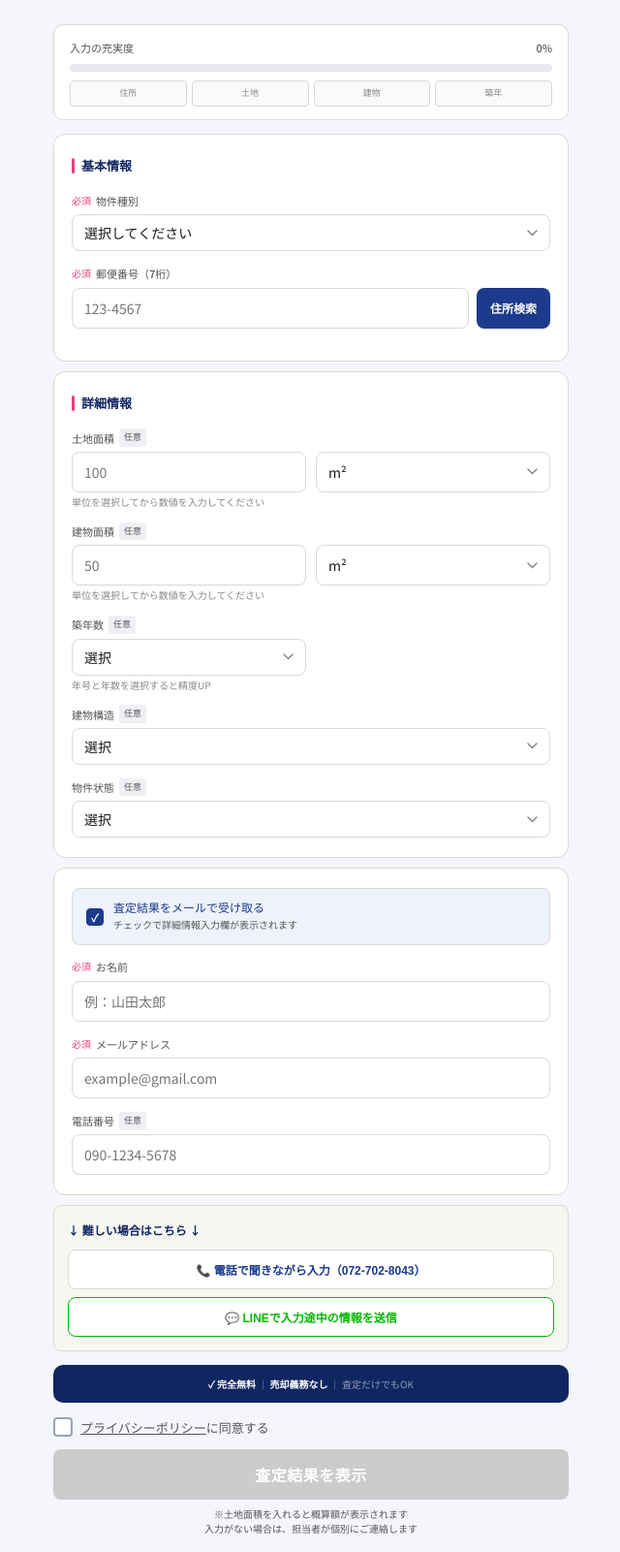
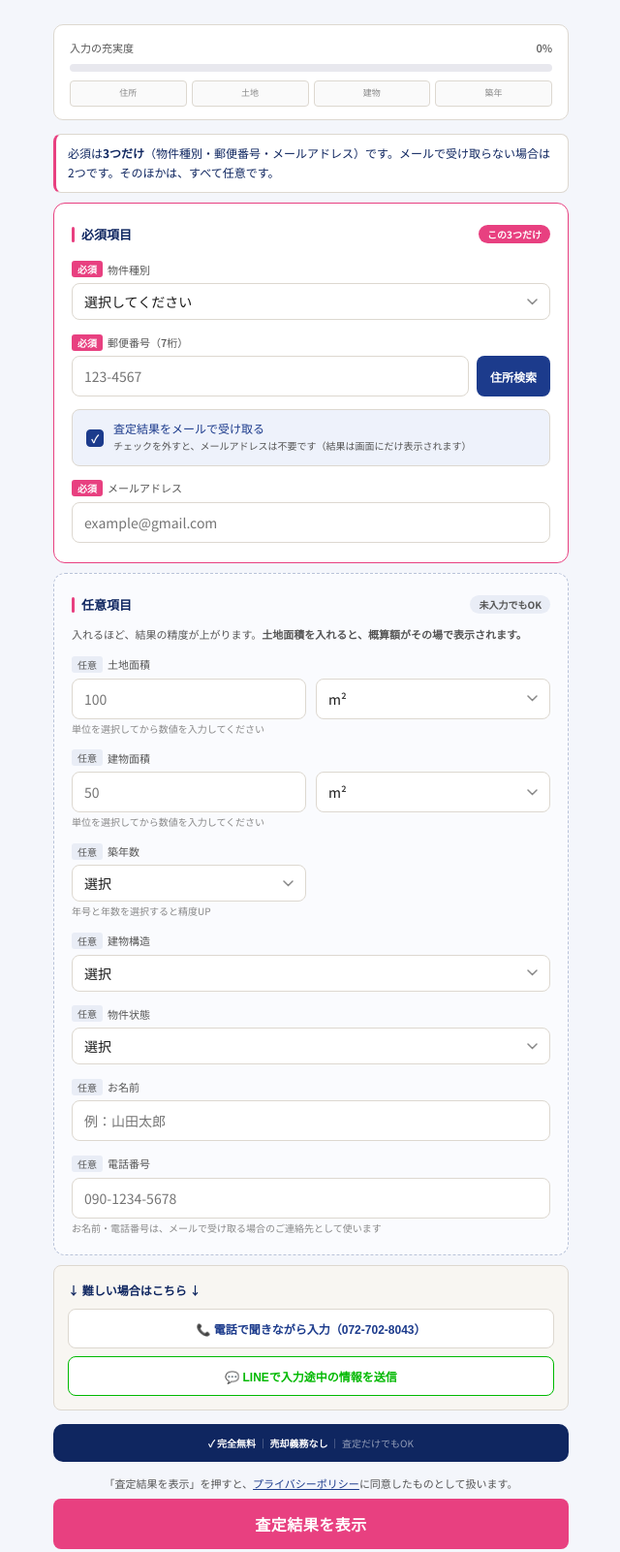
Before and after one commit to halmax31/agentyell, a plain HTML site: page form/index.html in a window 1280 px wide. Shown: the part 381-1982 px from the top of the page at 97% size, without its empty margins (319-959 px from the left). Drawn offline with Linux system fonts and the light colour scheme.

Commit message:
査定フォーム: 同意チェックボックスをやめ、お名前を任意に、必須/任意を2ブロックに分ける
- 携帯で不具合の残っていた「プライバシーポリシーに同意する」チェックボックスをやめ、送信ボタンを常に押せるようにした。ボタンの直前に「押すと同意したものとして扱う」旨とポリシーへのリンクを表示
- お名前を任意に(メールアドレスだけが必須)。お名前・電話番号は、メールで受け取る場合のご連絡先として任意欄に置いた
- 入力欄を「必須項目(3つだけ)」と「任意項目(未入力でもOK)」の2ブロックに分け、必須/任意のバッジをはっきり区別
- 郵便番号が7桁そろったら、住所検索を自動で行う(押し忘れによるエラーの防止)
- verify-site.js の同意まわりの確認を、新しい作りに合わせた

Co-Authored-By: Claude Sonnet 5.5 <noreply@anthropic.com>

```diff
--- a/form/index.html
+++ b/form/index.html
@@ -107,8 +107,19 @@ a{ color:inherit; text-decoration:none; }
 .field{ margin-bottom:13px; }
 .field:last-child{ margin-bottom:0; }
 label{ display:flex; align-items:center; gap:5px; font-size:11px; font-weight:500; color:var(--muted); margin-bottom:4px; }
-.req{ color:var(--pink); font-size:10px; }
-.opt{ font-size:9px; background:#f0f0f4; color:var(--muted); padding:1px 5px; border-radius:3px; }
+.req{ background:var(--pink); color:#fff; font-size:10px; font-weight:700; padding:1px 6px; border-radius:3px; line-height:1.5; }
+.opt{ font-size:10px; background:#e9edf6; color:var(--muted); padding:1px 6px; border-radius:3px; line-height:1.5; }
+/* 必須ブロックと任意ブロックを分ける */
+.card-req{ border:1.5px solid var(--pink); }
+.card-opt{ background:#fafbfe; border:1px dashed #b9c3d9; }
+.sec-badge{ margin-left:auto; font-size:10px; font-weight:700; padding:2px 9px; border-radius:10px; }
+.sec-badge.req{ background:var(--pink); color:#fff; }
+.sec-badge.opt{ background:#e9edf6; color:var(--muted); }
+.req-lead{ font-size:12px; color:var(--navy-d); background:#fff; border:1px solid var(--border); border-left:3px solid var(--pink); border-radius:8px; padding:9px 12px; margin-bottom:10px; line-height:1.7; }
+.opt-lead{ font-size:11px; color:var(--muted); margin:-4px 0 12px; line-height:1.6; }
+.contact-opt.hide{ display:none; }
+.consent-note{ text-align:center; font-size:11px; color:var(--muted); margin-top:14px; line-height:1.6; }
+.consent-note a{ color:var(--navy); text-decoration:underline; }
 .hint{ font-size:10px; color:var(--light); margin-top:3px; line-height:1.4; }
 
 input, select{
@@ -275,10 +286,12 @@ select{
       </div>
     </div>
 
-    <div class="card">
-      <div class="sec-title">基本情報</div>
+    <div class="req-lead">必須は<b>3つだけ</b>（物件種別・郵便番号・メールアドレス）です。メールで受け取らない場合は2つです。そのほかは、すべて任意です。</div>
 
-      <!-- 物件種別 -->
+    <!-- 必須項目（ここだけで査定できます） -->
+    <div class="card card-req">
+      <div class="sec-title">必須項目<span class="sec-badge req">この3つだけ</span></div>
+
       <div class="field">
         <label><span class="req">必須</span> 物件種別</label>
         <select id="f-type" onchange="updatePrec()">
@@ -292,35 +305,50 @@ select{
         </select>
       </div>
 
-      <!-- 郵便番号検索 -->
       <div class="field">
         <label><span class="req">必須</span> 郵便番号（7桁）</label>
         <div class="zip-row">
-          <input type="text" id="f-zip" placeholder="123-4567" maxlength="8" inputmode="numeric" oninput="this.value=this.value.replace(/[^0-9-]/g,'')">
+          <input type="text" id="f-zip" placeholder="123-4567" maxlength="8" inputmode="numeric" oninput="this.value=this.value.replace(/[^0-9-]/g,'');if(this.value.replace(/-/g,'').length===7)doZipLookup()">
           <button type="button" class="zip-btn" onclick="doZipLookup()">住所検索</button>
         </div>
         <div class="zip-msg" id="zip-msg"></div>
       </div>
 
-      <!-- 住所 -->
+      <!-- 住所検索のあとに出る（自動で入る） -->
       <div class="field" id="city-f" style="display:none;">
-        <label>市区町村</label>
+        <label>市区町村（自動）</label>
         <input type="text" id="f-city" readonly style="background:#f5f5f5;">
       </div>
 
       <div class="field" id="addr-f" style="display:none;">
-        <label>番地・その他</label>
+        <label>町名・番地（自動で入ります。番地まで入れると精度UP）</label>
         <input type="text" id="f-addr" placeholder="例：1-2-3">
       </div>
 
+      <!-- メールで受け取る（初期はオン。外すと、メールアドレスは不要） -->
+      <div class="email-toggle" id="email-toggle" onclick="toggleEmail()">
+        <div class="tcheck" id="tcheck"></div>
+        <div>
+          <div class="toggle-text">査定結果をメールで受け取る</div>
+          <div class="toggle-sub">チェックを外すと、メールアドレスは不要です（結果は画面にだけ表示されます）</div>
+        </div>
+      </div>
+
+      <div class="email-fields" id="email-fields">
+        <div class="field" style="margin-top:12px;">
+          <label><span class="req">必須</span> メールアドレス</label>
+          <input type="email" id="f-email" placeholder="example@gmail.com" onchange="updatePrec()">
+        </div>
+      </div>
     </div>
 
-    <div class="card">
-      <div class="sec-title">詳細情報</div>
+    <!-- 任意項目（未入力でも査定できます） -->
+    <div class="card card-opt">
+      <div class="sec-title">任意項目<span class="sec-badge opt">未入力でもOK</span></div>
+      <div class="opt-lead">入れるほど、結果の精度が上がります。<b>土地面積を入れると、概算額がその場で表示されます。</b></div>
 
-      <!-- 土地面積（改善版） -->
       <div class="field">
-        <label>土地面積 <span class="opt">任意</span></label>
+        <label><span class="opt">任意</span> 土地面積</label>
         <div class="two">
           <input type="number" id="f-land" placeholder="100" min="0" step="0.1" onchange="updatePrec()">
           <select id="f-land-unit" onchange="updatePrec()">
@@ -331,9 +359,8 @@ select{
         <div class="hint">単位を選択してから数値を入力してください</div>
       </div>
 
-      <!-- 建物面積（改善版） -->
       <div class="field">
-        <label>建物面積 <span class="opt">任意</span></label>
+        <label><span class="opt">任意</span> 建物面積</label>
         <div class="two">
           <input type="number" id="f-bldg" placeholder="50" min="0" step="0.1" onchange="updatePrec()">
           <select id="f-bldg-unit" onchange="updatePrec()">
@@ -344,9 +371,8 @@ select{
         <div class="hint">単位を選択してから数値を入力してください</div>
       </div>
 
-      <!-- 築年数（プルダウン化） -->
       <div class="field">
-        <label>築年数 <span class="opt">任意</span></label>
+        <label><span class="opt">任意</span> 築年数</label>
         <div class="two">
           <select id="f-age-era" onchange="updateAgeInput()">
             <option value="">選択</option>
@@ -360,9 +386,8 @@ select{
         <div class="hint">年号と年数を選択すると精度UP</div>
       </div>
 
-      <!-- 構造 -->
       <div class="field">
-        <label>建物構造 <span class="opt">任意</span></label>
+        <label><span class="opt">任意</span> 建物構造</label>
         <select id="f-struct" onchange="updatePrec()">
           <option value="">選択</option>
           <option value="木造">木造</option>
@@ -373,9 +398,8 @@ select{
         </select>
       </div>
 
-      <!-- コンディション -->
       <div class="field">
-        <label>物件状態 <span class="opt">任意</span></label>
+        <label><span class="opt">任意</span> 物件状態</label>
         <select id="f-cond" onchange="updatePrec()">
           <option value="">選択</option>
           <option value="新築">新築</option>
@@ -386,30 +410,16 @@ select{
         </select>
       </div>
 
-    </div>
-
-    <!-- メール受け取り（任意 - ユーザー選択式） -->
-    <div class="card">
-      <div class="email-toggle" id="email-toggle" onclick="toggleEmail()">
-        <div class="tcheck" id="tcheck"></div>
-        <div>
-          <div class="toggle-text">査定結果をメールで受け取る</div>
-          <div class="toggle-sub">チェックで詳細情報入力欄が表示されます</div>
-        </div>
-      </div>
-
-      <div class="email-fields" id="email-fields">
-        <div class="field" style="margin-top:12px;">
-          <label><span class="req">必須</span> お名前</label>
-          <input type="text" id="f-name" placeholder="例：山田太郎" onchange="updatePrec()">
+      <!-- ご連絡先（メールで受け取る場合だけ使う） -->
+      <div class="contact-opt" id="contact-opt">
+        <div class="field">
+          <label><span class="opt">任意</span> お名前</label>
+          <input type="text" id="f-name" placeholder="例：山田太郎" autocomplete="name" onchange="updatePrec()">
         </div>
         <div class="field">
-          <label><span class="req">必須</span> メールアドレス</label>
-          <input type="email" id="f-email" placeholder="example@gmail.com" onchange="updatePrec()">
-        </div>
-        <div class="field">
-          <label>電話番号 <span class="opt">任意</span></label>
-          <input type="tel" id="f-tel" placeholder="090-1234-5678">
+          <label><span class="opt">任意</span> 電話番号</label>
+          <input type="tel" id="f-tel" placeholder="090-1234-5678" autocomplete="tel">
+          <div class="hint">お名前・電話番号は、メールで受け取る場合のご連絡先として使います</div>
         </div>
       </div>
     </div>
@@ -431,12 +441,9 @@ select{
       <strong>✓ 完全無料</strong> ｜ <strong>売却義務なし</strong> ｜ 査定だけでもOK
     </div>
 
-    <label style="display:flex;align-items:flex-start;gap:8px;font-size:13px;color:var(--muted,#666);margin-top:14px;cursor:pointer">
-      <input type="checkbox" id="privacy-consent" onchange="document.getElementById('assess-submit-btn').disabled=!this.checked">
-      <span><a href="/privacy/" target="_blank" style="color:inherit;text-decoration:underline">プライバシーポリシー</a>に同意する</span>
-    </label>
+    <div class="consent-note">「査定結果を表示」を押すと、<a href="/privacy/" target="_blank" rel="noopener">プライバシーポリシー</a>に同意したものとして扱います。</div>
 
-    <button type="button" id="assess-submit-btn" class="btn-submit" onclick="doAssess()" disabled>査定結果を表示</button>
+    <button type="button" id="assess-submit-btn" class="btn-submit" onclick="doAssess()">査定結果を表示</button>
     <div class="submit-note">※土地面積を入れると概算額が表示されます<br>入力がない場合は、担当者が個別にご連絡します</div>
 
   </div>
@@ -525,6 +532,7 @@ window.addEventListener('load',function(){
   document.getElementById('tcheck').className='tcheck';
   document.getElementById('email-toggle').className='email-toggle';
   document.getElementById('email-fields').className='email-fields';
+  document.getElementById('contact-opt').className='contact-opt';
 
   // ◆ URLクエリパラメータを解析して自動入力
   var params = new URLSearchParams(window.location.search);
@@ -633,6 +641,7 @@ function toggleEmail(){
   document.getElementById('tcheck').className='tcheck'+(emailMode?'':' off');
   document.getElementById('email-toggle').className='email-toggle'+(emailMode?'':' off');
   document.getElementById('email-fields').className='email-fields'+(emailMode?'':' hide');
+  document.getElementById('contact-opt').className='contact-opt'+(emailMode?'':' hide');
 }
 
 // 築年数変換（プルダウン対応 → 数字のみで統一）
@@ -671,10 +680,10 @@ function doAssess(){
 
   // メール受取は必須ではない（emailModeがOFFでも査定可能）
   if(emailMode){
-    var nm=document.getElementById('f-name').value.trim();
+    // お名前・電話番号は任意。メールアドレスだけが必須
     var em=document.getElementById('f-email').value.trim();
-    if(!nm){alert('お名前を入力してください');return;}
-    if(!em||!/^[^\s@]+@[^\s@]+\.[^\s@]+$/.test(em)){alert('正しいメールアドレスを入力してください');return;}
+    if(!em){alert('メールアドレスを入力してください（メールで受け取らない場合は、「査定結果をメールで受け取る」のチェックを外してください）');return;}
+    if(!/^[^\s@]+@[^\s@]+\.[^\s@]+$/.test(em)){alert('正しいメールアドレスを入力してください');return;}
   }
 
   var cityParts=city.match(/^(.*?[市区町村])(.*)/)||[city,city,''];
@@ -696,7 +705,7 @@ function doAssess(){
     condition:document.getElementById('f-cond').value||null,
     precision_score:precScore,
     is_inquiry:emailMode,
-    user_name:emailMode?document.getElementById('f-name').value.trim():null,
+    user_name:emailMode?(document.getElementById('f-name').value.trim()||null):null,
     user_email:emailMode?document.getElementById('f-email').value.trim():null,
     user_phone:emailMode?(document.getElementById('f-tel').value.trim()||null):null,
     property_address:emailMode?((city+' '+addr).trim()):null
```
Also changed, not shown: scripts/verify-site.js (+15 -11 lines).
